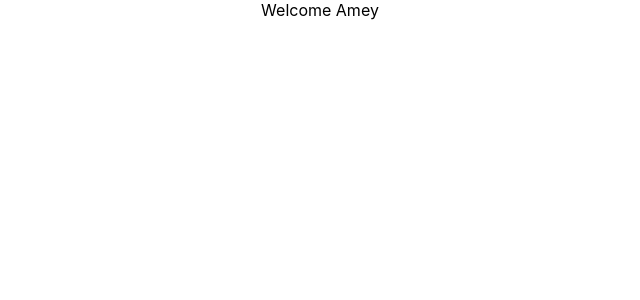
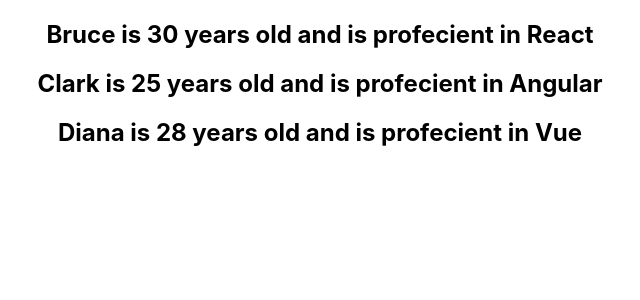
Before and after one commit to amey-dhote-amla/React-study, a React (Create React App) app: page / in a window 1280 px wide. Shown: the top 300 px of the page, without its empty margins (320-960 px from the left). Built offline with nearby package versions, Linux system fonts and the light colour scheme.

Commit message:
ReactJS Tutorial - 17 - List Rendering

```diff
--- a/src/App.js
+++ b/src/App.js
@@ -10,6 +10,7 @@
 import EventBind from './components/EventBind.js';
 import ParentComponent from './components/Video_15/ParentComponent.js';
 import UserGreting from './components/Video_16/UerGreeting.js';
+import NameList from './components/Video_17/NameList.js';
 
 function App() {
   return (
@@ -43,7 +44,9 @@
 
      {/* <ParentComponent/> */}
 
-     <UserGreting/>
+     {/* <UserGreting/> */}
+
+     <NameList/>
 
     </div>
   );
--- /dev/null
+++ b/src/components/Video_17/NameList.js
@@ -0,0 +1,32 @@
+import React from 'react'
+import Person from './Person'
+
+function NameList() {
+    // const names = ["Eren", "Mikasa", "Armin"]
+    // const nameList = names.map(name => <h2>{name}</h2>)
+    const persons = [
+        {
+            id: 1,
+            name: 'Bruce',
+            age: 30,
+            skill: 'React'
+        },
+        {
+            id: 2,
+            name: 'Clark',
+            age: 25,
+            skill: 'Angular'
+        },
+        {
+            id: 3,
+            name: 'Diana',
+            age: 28,
+            skill: 'Vue'
+        }
+    ]
+
+    const personList = persons.map(person => <Person person = {person}/>)
+    return <div>{personList}</div>
+}
+
+export default NameList
--- /dev/null
+++ b/src/components/Video_17/Person.js
@@ -0,0 +1,11 @@
+import React from 'react'
+
+function Person({person}) {
+    return (
+        <div>
+            <h2>{person.name} is {person.age} years old and is profecient in {person.skill}</h2>
+        </div>
+    )
+}
+
+export default Person
```
